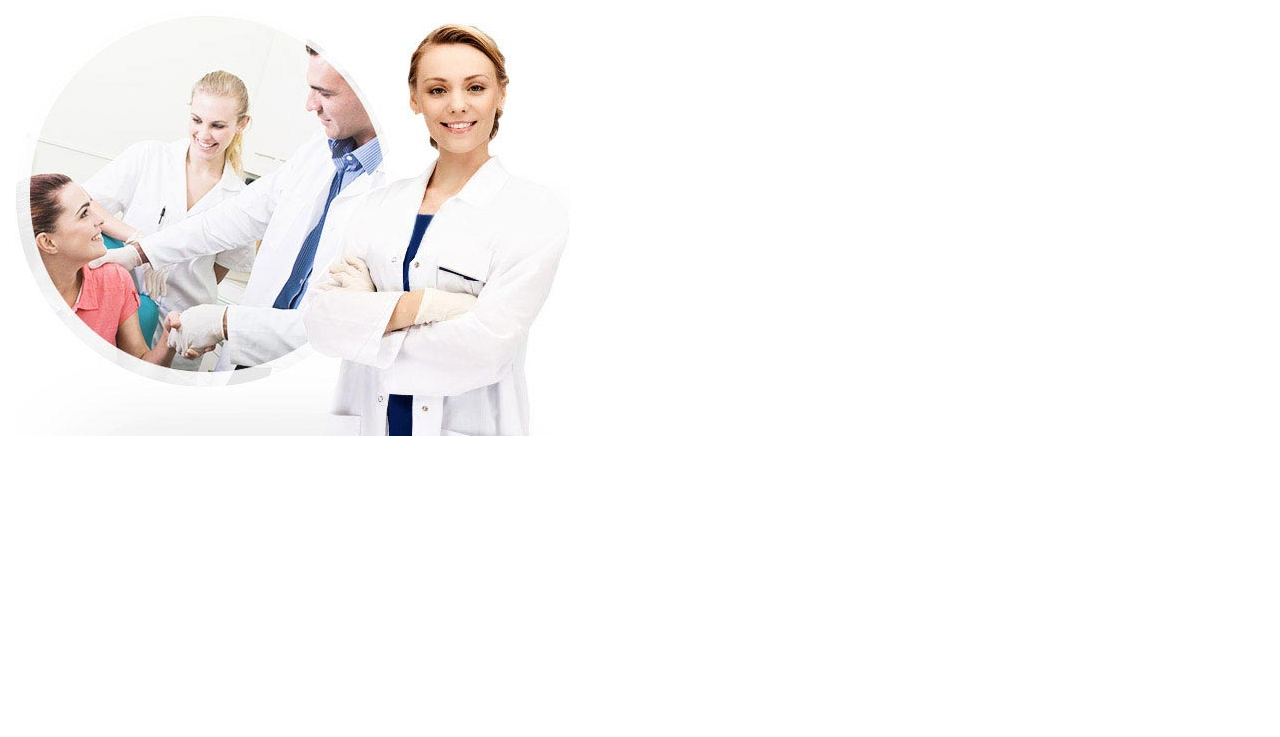
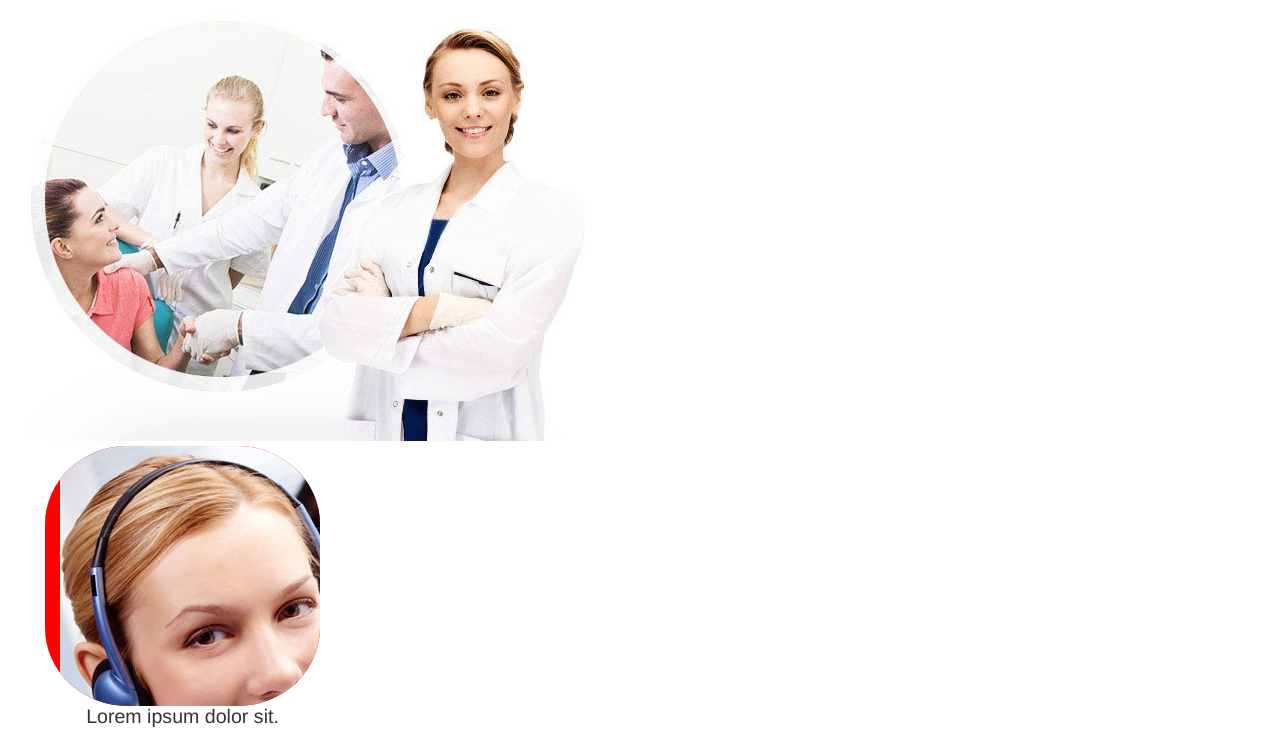
Before and after one commit to deyvescarvalho/projetoSaude, a plain HTML site: page index.html in a window 1280 px wide. Shown: the part 463-1200 px from the top of the page. Before the commit the page ends 904 px from the top, so only its background shows below. Drawn offline with Linux system fonts and the light colour scheme.

Commit message:
services

```diff
--- a/css/style.css
+++ b/css/style.css
@@ -60,3 +60,20 @@ a:hover {
 .slider{
     margin: 5px auto;
 }
+
+/*Serviços*/
+
+.imgService{
+    background: red;
+    height: 260px;
+    -webkit-border-radius: 100px;
+    border-radius: 30%;
+    overflow: hidden;
+}
+
+.subTitleService{
+    font-size: 1.4em;
+    text-align: center;
+    display: block;
+    margin: 10px 0;
+}
--- a/index.html
+++ b/index.html
@@ -23,9 +23,18 @@
         </header>
     </div>
     <h1>AQUI O SEU BEM-ESTAR, É NOSSA PRIORIDADE!</h1>
-    <section class="slider">
+    <section class="slider col-md-12">
         <img src="img/slider/satisfacao-e-compromisso-clinica-bias-fortes.jpg" alt=""/>
     </section>
+    <section class="services col-md-12">
+        <article class="espService col-md-3">
+            <div class="imgService col-md-12">
+                <img src="img/slider/thumb-atendimento-clinico-via-telefone-11-9-2014-12-58-54-747.jpg" alt=""/>
+            </div>
+            <h2 class="subTitleService">Lorem ipsum dolor sit.</h2>
+        </article>
+    </section>
+
 </div>
 
 <script src="js/jquery-1.11.2.min.js"></script>
```
